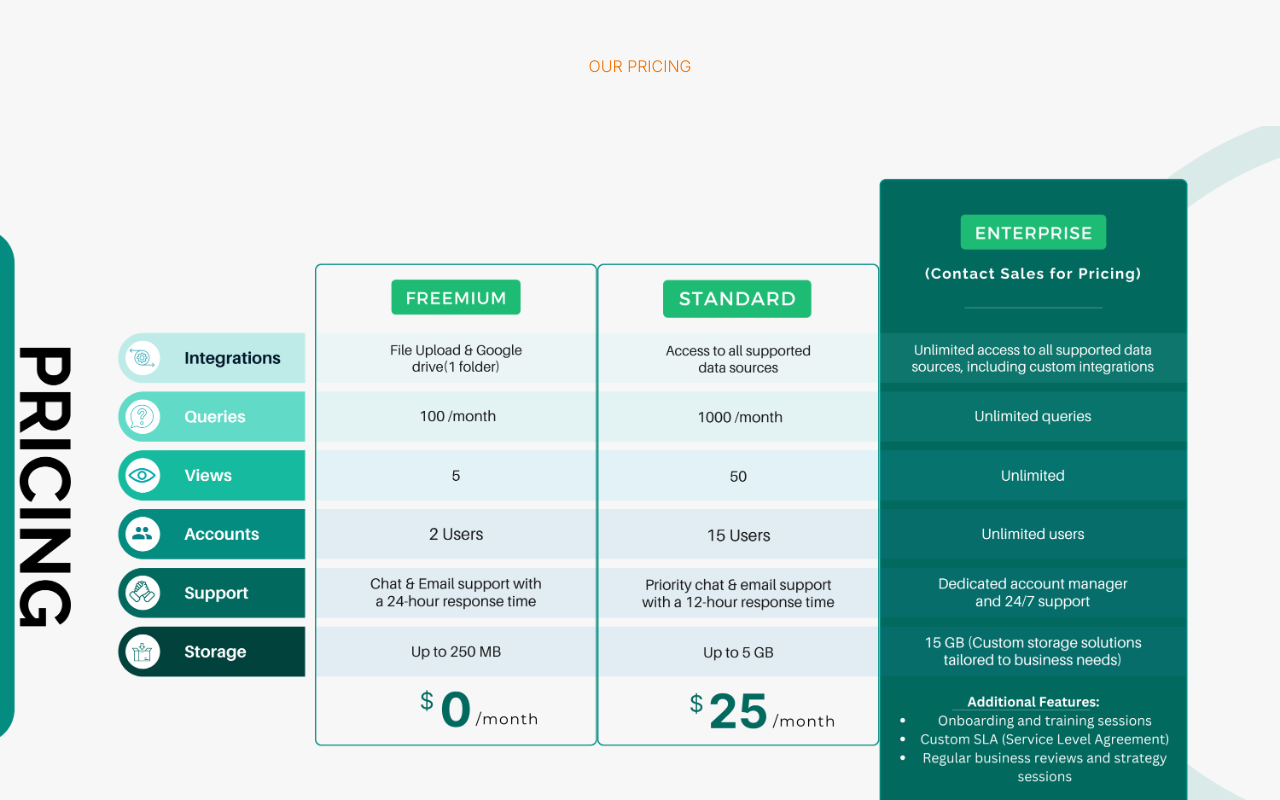
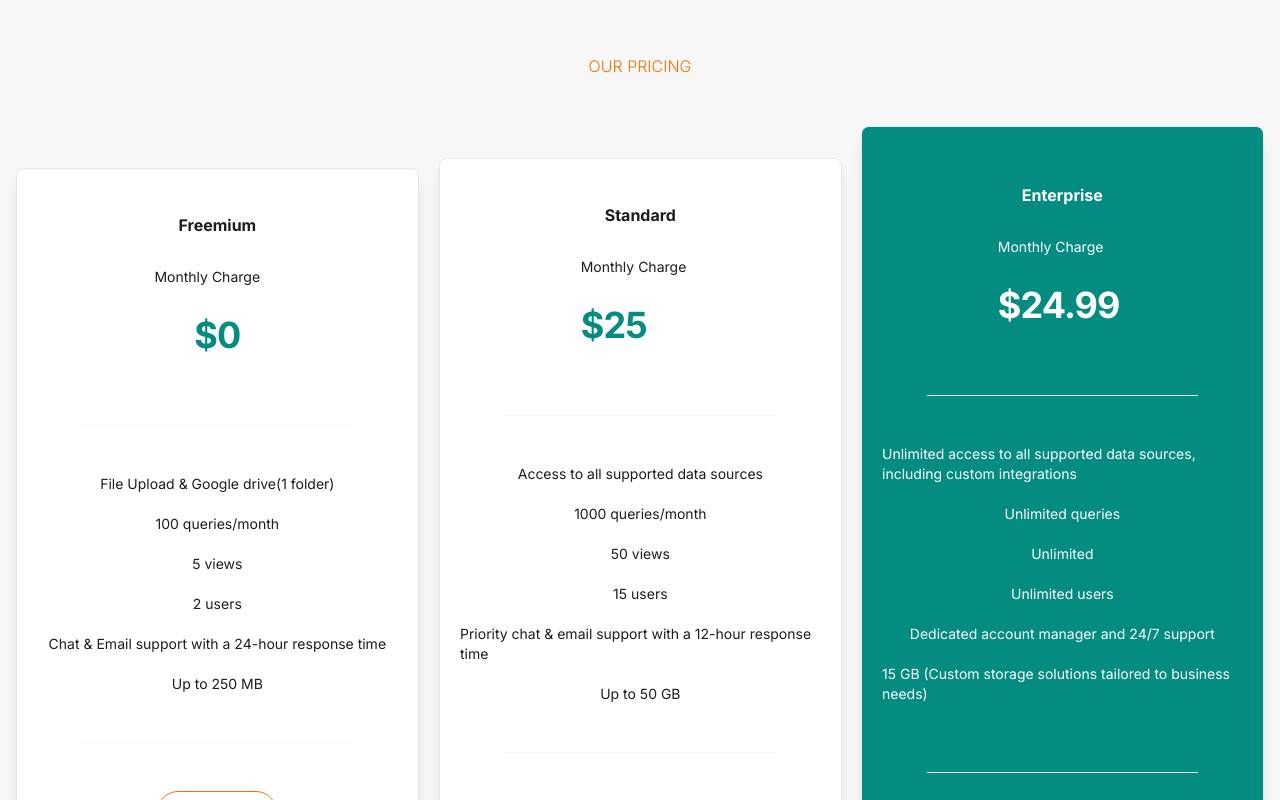
Before and after one commit to kwesinavilot/radii-landing-page, a Next.js app: page / in a window 1280 px wide. Shown: the part 2660-3460 px from the top of the page. Built offline with nearby package versions, Linux system fonts and the light colour scheme.

Commit message:
content change

```diff
--- a/components/Pricing.tsx
+++ b/components/Pricing.tsx
@@ -29,11 +29,11 @@ const Pricing = () => {
         <br />
         <br />
       </div>
-      {/* <div className=" flex lg:flex-row flex-col lg:w-[1248px] w-full gap-5 justify-center items-center">
+      <div className=" flex lg:flex-row flex-col lg:w-[1248px] w-full gap-5 justify-center items-center">
         <Pcard className='flex flex-col p-5 lg:w-1/3 w-[83vw] shadow-lg justify-center items-center bg-white'
                data-aos="flip-left" data-aos-duration="2000">
           <PcardHeader>
-            <PcardPreTitle>Lite</PcardPreTitle>
+            <PcardPreTitle>Freemium</PcardPreTitle>
             <PcardPreTitle2>Monthly Charge</PcardPreTitle2>
             <br />
             <div className="flex justify-center">
@@ -47,17 +47,17 @@ const Pricing = () => {
           <br />
           <PcardContent>
             <div className="flex flex-col items-center justify-center">
-              <p>Single Use</p>
+              <p>File Upload & Google drive(1 folder)</p>
               <br />
-              <p>Input: 1000 tokens</p>
+              <p>100 queries/month</p>
               <br />
-              <p>Output: 1000 tokens</p>
+              <p>5 views</p>
               <br />
-              <p>Local file integration</p>
+              <p>2 users</p>
               <br />
-              <p>Basic Visualization</p>
+              <p>Chat & Email support with a 24-hour response time</p>
               <br />
-              <p>50MB Storage</p>
+              <p>Up to 250 MB</p>
             </div>
           </PcardContent>
           <br />
@@ -81,10 +81,10 @@ const Pricing = () => {
         <Pcard className='flex flex-col p-5 lg:w-1/3 w-[83vw] shadow-lg justify-center items-center bg-white'
                data-aos="flip-left" data-aos-duration="2000">
           <PcardHeader>
-            <PcardPreTitle>Basic</PcardPreTitle>
+            <PcardPreTitle>Standard</PcardPreTitle>
             <PcardPreTitle2>Monthly Charge</PcardPreTitle2>
             <br />
-            <PcardTitle>$14.99</PcardTitle>
+            <PcardTitle>$25</PcardTitle>
           </PcardHeader>
           <br />
           <br />
@@ -93,17 +93,17 @@ const Pricing = () => {
           <br />
           <PcardContent>
             <div className="flex flex-col items-center justify-center">
-              <p>Single Use</p>
+              <p>Access to all supported data sources</p>
               <br />
-              <p>Input: 1 million tokens</p>
+              <p>1000 queries/month</p>
               <br />
-              <p>Output: 1 million tokens</p>
+              <p>50 views</p>
               <br />
-              <p>Advanced Visualization</p>
+              <p>15 users</p>
               <br />
-              <p>5GB Storage</p>
+              <p>Priority chat & email support with a 12-hour response time</p>
               <br />
-              <p>Workspace Integrations</p>
+              <p>Up to 50 GB</p>
             </div>
           </PcardContent>
           <br />
@@ -127,7 +127,8 @@ const Pricing = () => {
         <Pcard className='lg:h-[50rem] lg:w-1/3 w-[83vw] flex flex-col p-5 shadow-lg justify-center items-center bg-[#038C7F]'
                data-aos="flip-left" data-aos-duration="2000">
           <PcardHeader>
-            <PcardPreTitle style={{ color: '#ffffff' }}>Premium</PcardPreTitle>
+            <PcardPreTitle style={{ color: '#ffffff' }}>Enterprise
+            </PcardPreTitle>
             <PcardPreTitle2 style={{ color: '#ffffff' }}>Monthly Charge</PcardPreTitle2>
             <br />
             <PcardTitle style={{ color: '#ffffff' }}>$24.99</PcardTitle>
@@ -139,17 +140,18 @@ const Pricing = () => {
           <br />
           <PcardContent>
             <div className="flex flex-col items-center justify-center">
-              <p style={{ color: '#ffffff' }}>Single Use</p>
+              <p style={{ color: '#ffffff', flex:'display', justifyItems:'center', alignContent:'center'}}>Unlimited access to all supported data sources, including custom integrations</p>
               <br />
-              <p style={{ color: '#ffffff' }}>Input: 5 million tokens</p>
+              <p style={{ color: '#ffffff' }}>Unlimited queries</p>
               <br />
-              <p style={{ color: '#ffffff' }}>Output: 5 million tokens</p>
+              <p style={{ color: '#ffffff' }}>Unlimited</p>
               <br />
-              <p style={{ color: '#ffffff' }}>Advanced Visualization</p>
+              <p style={{ color: '#ffffff' }}>Unlimited users</p>
               <br />
-              <p style={{ color: '#ffffff' }}>20GB Storage</p>
+              <p style={{ color: '#ffffff' }}>Dedicated account manager and 24/7 support</p>
               <br />
-              <p style={{ color: '#ffffff' }}>Workspace Integrations</p>
+              <p style={{ color: '#ffffff' }}>15 GB (Custom storage solutions tailored to business needs)</p>
+              <br />
             </div>
           </PcardContent>
           <br />
@@ -170,15 +172,15 @@ const Pricing = () => {
             </div>
           </PcardFooter>
         </Pcard>
-      </div> */}
-      <div id="header" data-aos="zoom-out" data-aos-duration="2000">
+      </div>
+      {/* <div id="header" data-aos="zoom-out" data-aos-duration="2000">
         <Image src="/images/price.png" alt="Hero Image" width={1440} height={1000} />
       </div>
       <div id="header" data-aos="fade-up" data-aos-duration="2000">
         {/* <p className=' text-center font-light py-10 text-sm'>Additional tokens may be purchsed for high frequency users (Contact sales for a custom plan)</p> */}
+        {/* <br />
         <br />
-        <br />
-      </div>
+      // </div> */}
       <div className="flex flex-col items-center">
               <button style={{ border: '1px solid #F27405', borderRadius: '25px', color: '#F27405', fontWeight: 'bold', padding: '12px 80px', marginBottom: '10px' }}
                       onMouseOver={(e) => { e.currentTarget.style.backgroundColor = '#F27405'; e.currentTarget.style.color = 'white'; }}
```
